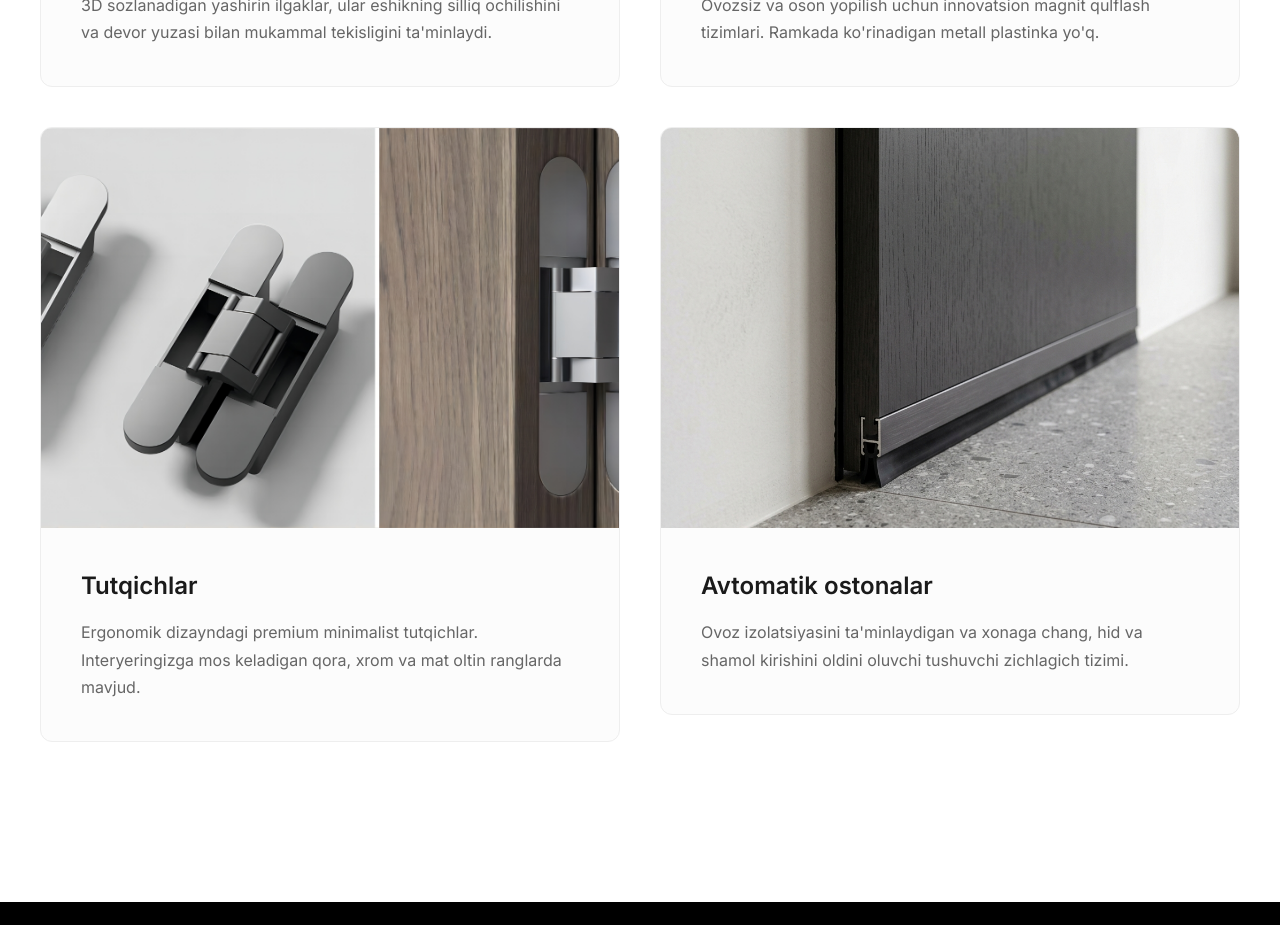
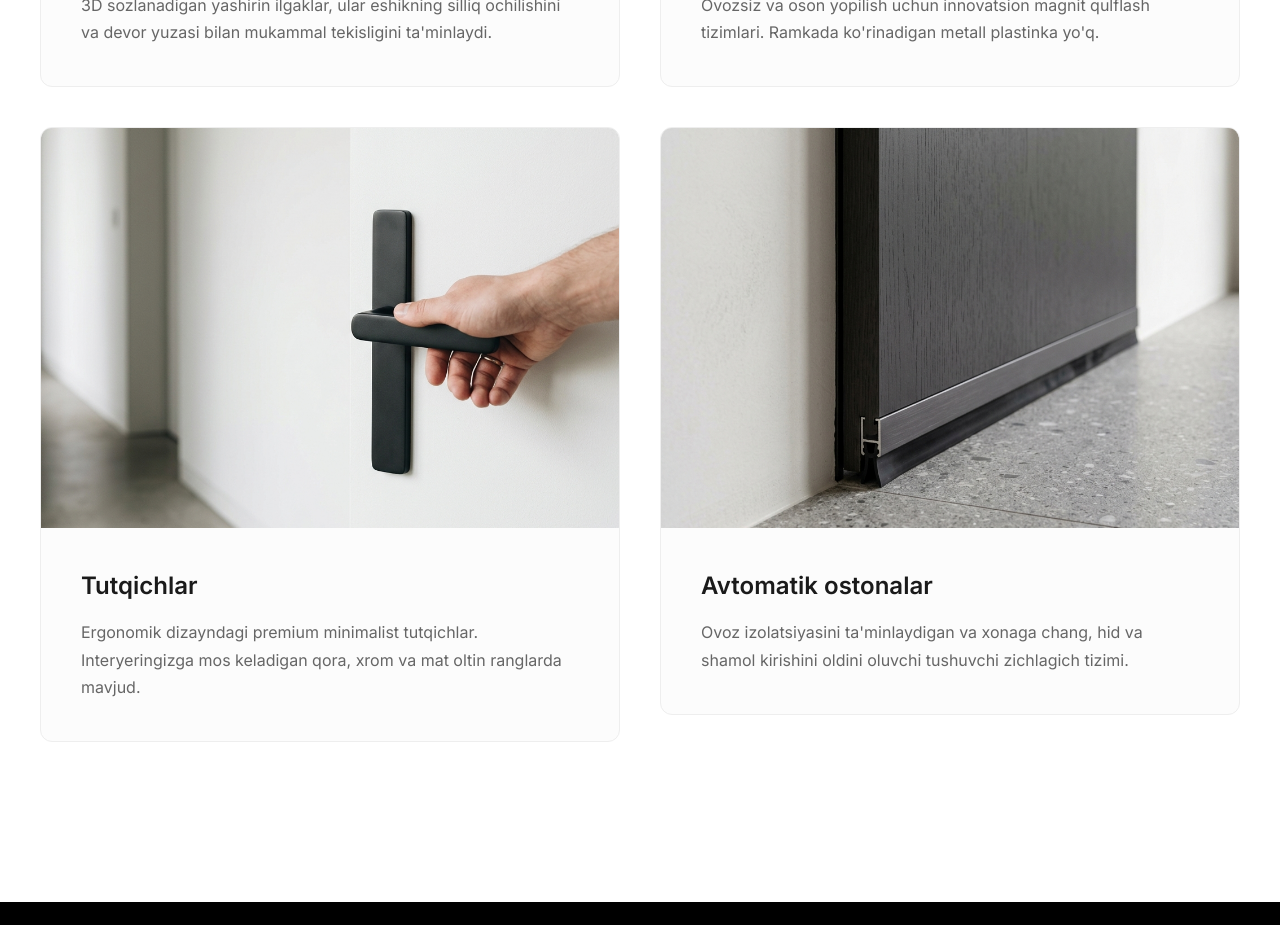
Before and after one commit to azustenov-coder/door, a Next.js app: page /accessories in a window 1280 px wide. Shown: the part 880-1805 px from the top of the page. Built offline with nearby package versions, Linux system fonts and the light colour scheme.

Commit message:
fix: use correct image for handles in accessories section

```diff
--- a/src/app/accessories/page.js
+++ b/src/app/accessories/page.js
@@ -51,7 +51,7 @@ export default function AccessoriesPage() {
           <Reveal delay={0.4}>
             <div className="accessory-card" style={{ background: "#fcfcfc", borderRadius: "12px", overflow: "hidden", border: "1px solid #eee", transition: "transform 0.3s ease" }}>
               <div style={{ height: "400px", overflow: "hidden", background: "#f0f0f0" }}>
-                <img src="/images/ruchkaa.png" alt="Handles" style={{ width: "100%", height: "100%", objectFit: "cover" }} />
+                <img src="/images/handle.png" alt="Handles" style={{ width: "100%", height: "100%", objectFit: "cover" }} />
               </div>
               <div style={{ padding: "40px" }}>
                 <h3 style={{ marginBottom: "15px", fontSize: "24px", fontWeight: "600" }}>{t("products", "handles")}</h3>
```
Also changed, not shown: public/images/handle.png (added).
